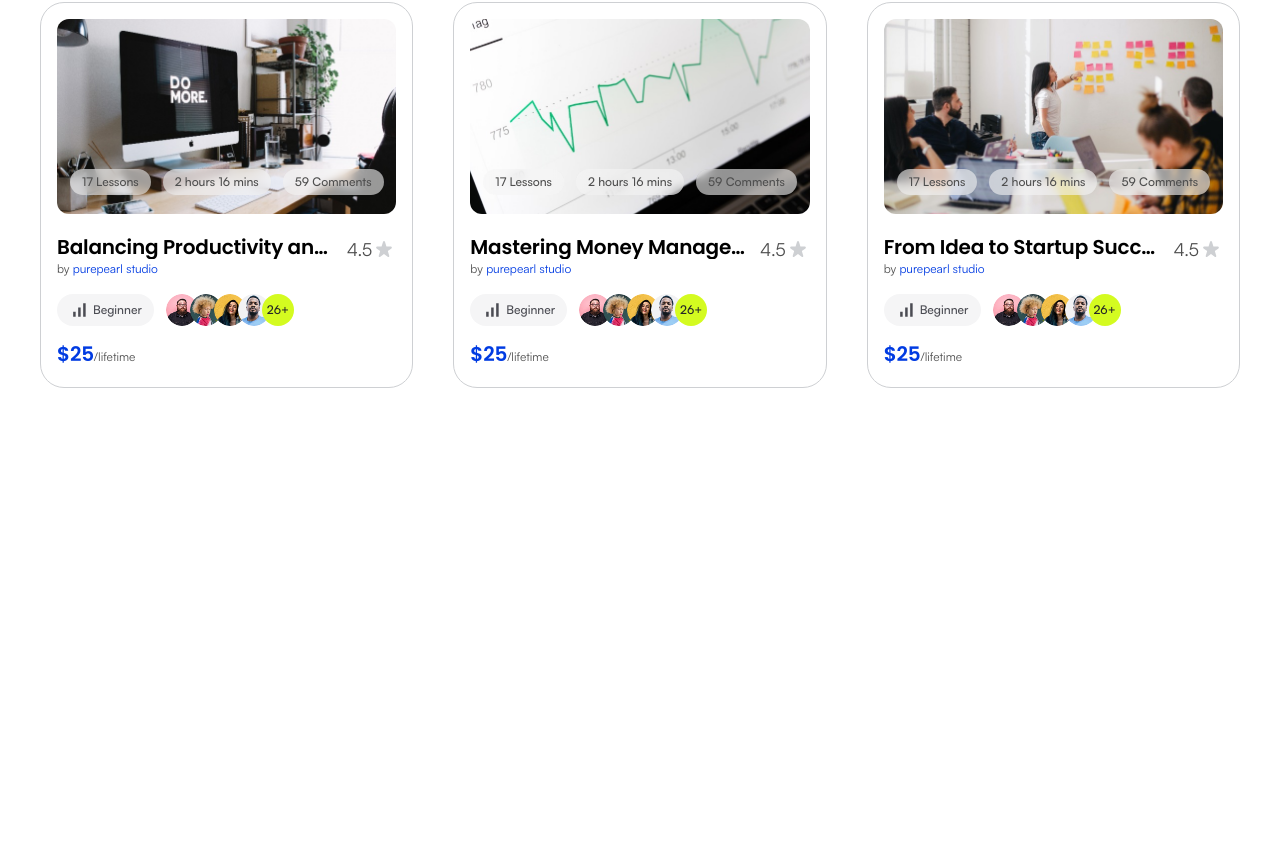
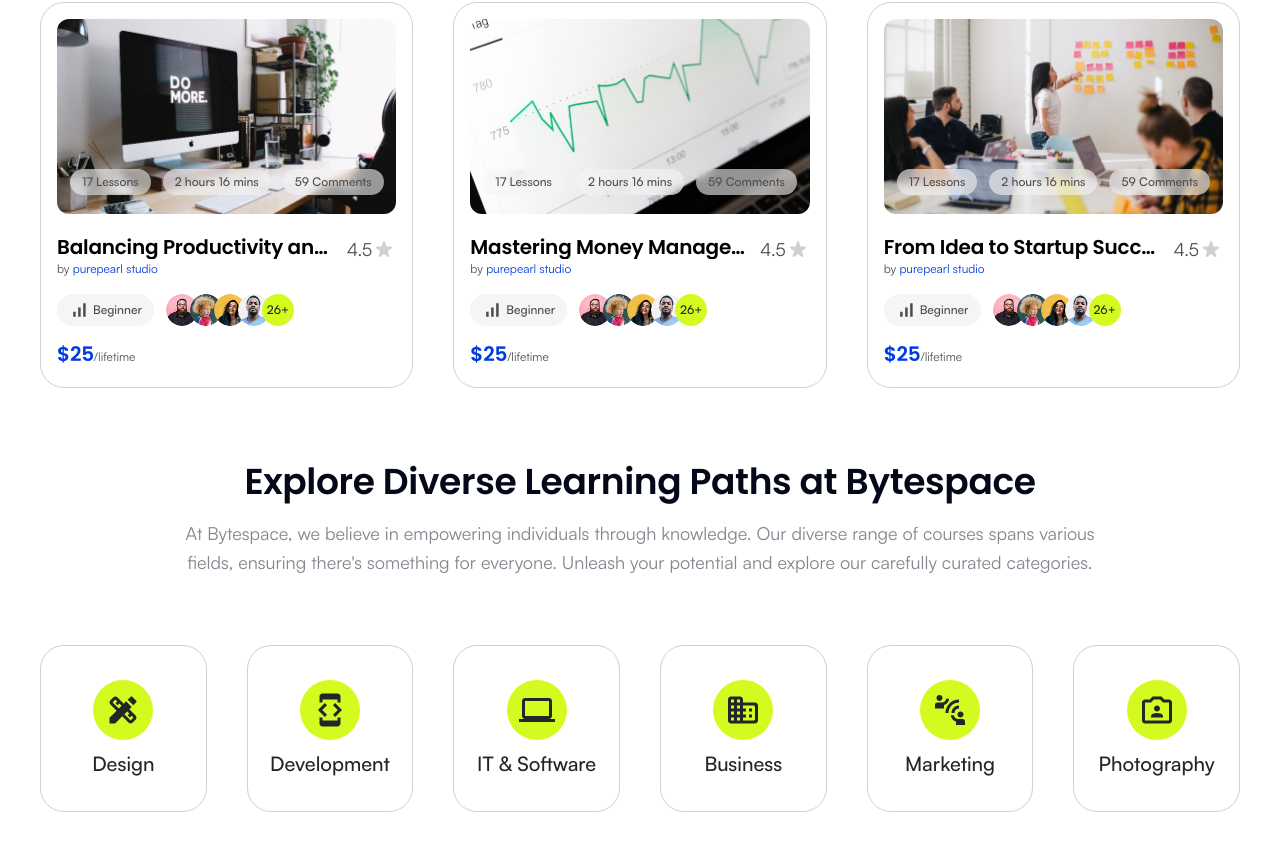
Before and after one commit to ShArafat58/bytespace-web, a Next.js app: page / in a window 1280 px wide. Shown: the part 2192-3042 px from the top of the page. Before the commit the page ends 2652 px from the top, so only its background shows below. Built offline with nearby package versions, Linux system fonts and the light colour scheme.

Commit message:
feat: add learning paths section

```diff
--- a/app/globals.css
+++ b/app/globals.css
@@ -77,7 +77,9 @@
   --text-body-xs: 0.75rem;
   --text-body-xs--line-height: 1.6;
   --text-body-xs--font-weight: 400;
-
+  --text-label-xl: 1.25rem;
+  --text-label-xl--line-height: 1.2;
+  --text-label-xl--font-weight: 500;
   --text-label-l: 1.125rem;
   --text-label-l--line-height: 1.2;
   --text-label-l--font-weight: 500;
--- a/app/page.tsx
+++ b/app/page.tsx
@@ -1,6 +1,7 @@
 import { DiscoverCourses } from "@/components/sections/discover/DiscoverCourses";
 import { Header } from "@/components/sections/Header";
 import { Hero } from "@/components/sections/Hero";
+import { LearningPaths } from "@/components/sections/LearningPaths";
 import { PartnerLogos } from "@/components/sections/PartnerLogos";
 
 export default function HomePage() {
@@ -11,6 +12,7 @@ export default function HomePage() {
         <Hero />
         <PartnerLogos />
         <DiscoverCourses />
+        <LearningPaths />
       </main>
     </>
   );
--- /dev/null
+++ b/components/icons/CategoryIcons.tsx
@@ -0,0 +1,69 @@
+import type { ComponentProps } from "react";
+
+type IconProps = ComponentProps<"svg">;
+
+function IconBase({ children, ...props }: IconProps) {
+  return (
+    <svg
+      width="36"
+      height="36"
+      viewBox="0 0 36 36"
+      fill="currentColor"
+      xmlns="http://www.w3.org/2000/svg"
+      {...props}
+    >
+      {children}
+    </svg>
+  );
+}
+
+export function DesignIcon(props: IconProps) {
+  return (
+    <IconBase {...props}>
+      <path d="M24.36 17.2633L26.715 14.9083L21.09 9.28334L18.735 11.6383L12.525 5.44334C11.355 4.27334 9.45 4.27334 8.28 5.44334L5.43 8.29334C4.26 9.46334 4.26 11.3683 5.43 12.5383L11.625 18.7333L4.5 25.8733V31.4983H10.125L17.265 24.3583L23.46 30.5533C24.885 31.9783 26.805 31.4533 27.705 30.5533L30.555 27.7033C31.725 26.5333 31.725 24.6283 30.555 23.4583L24.36 17.2633ZM13.77 16.6033L7.56 10.4083L10.395 7.55834L12.3 9.46334L10.53 11.2483L12.645 13.3633L14.43 11.5783L16.605 13.7533L13.77 16.6033ZM25.59 28.4383L19.395 22.2433L22.245 19.3933L24.42 21.5683L22.635 23.3533L24.75 25.4683L26.535 23.6833L28.44 25.5883L25.59 28.4383Z" />
+      <path d="M31.065 10.5583C31.65 9.97334 31.65 9.02834 31.065 8.44334L27.555 4.93334C26.85 4.22834 25.875 4.49834 25.44 4.93334L22.695 7.67834L28.32 13.3033L31.065 10.5583Z" />
+    </IconBase>
+  );
+}
+
+export function DevelopmentIcon(props: IconProps) {
+  return (
+    <IconBase {...props}>
+      <path d="M10.5 7.5H25.5V10.5H28.5V4.5C28.5 2.85 27.15 1.515 25.5 1.515L10.5 1.5C8.85 1.5 7.5 2.85 7.5 4.5V10.5H10.5V7.5ZM23.115 24.885L30 18L23.115 11.115L21 13.245L25.755 18L21 22.755L23.115 24.885ZM15 22.755L10.245 18L15 13.245L12.885 11.115L6 18L12.885 24.885L15 22.755ZM25.5 28.5H10.5V25.5H7.5V31.5C7.5 33.15 8.85 34.5 10.5 34.5H25.5C27.15 34.5 28.5 33.15 28.5 31.5V25.5H25.5V28.5Z" />
+    </IconBase>
+  );
+}
+
+export function SoftwareIcon(props: IconProps) {
+  return (
+    <IconBase {...props}>
+      <path d="M30 27C31.65 27 32.985 25.65 32.985 24L33 9C33 7.35 31.65 6 30 6H6C4.35 6 3 7.35 3 9V24C3 25.65 4.35 27 6 27H0L0 30H36V27H30ZM6 9H30V24H6V9Z" />
+    </IconBase>
+  );
+}
+
+export function BusinessIcon(props: IconProps) {
+  return (
+    <IconBase {...props}>
+      <path d="M18 10.5V7.5C18 5.85 16.65 4.5 15 4.5H6C4.35 4.5 3 5.85 3 7.5V28.5C3 30.15 4.35 31.5 6 31.5H30C31.65 31.5 33 30.15 33 28.5V13.5C33 11.85 31.65 10.5 30 10.5H18ZM9 28.5H6V25.5H9V28.5ZM9 22.5H6V19.5H9V22.5ZM9 16.5H6V13.5H9V16.5ZM9 10.5H6V7.5H9V10.5ZM15 28.5H12V25.5H15V28.5ZM15 22.5H12V19.5H15V22.5ZM15 16.5H12V13.5H15V16.5ZM15 10.5H12V7.5H15V10.5ZM28.5 28.5H18V25.5H21V22.5H18V19.5H21V16.5H18V13.5H28.5C29.325 13.5 30 14.175 30 15V27C30 27.825 29.325 28.5 28.5 28.5ZM27 16.5H24V19.5H27V16.5ZM27 22.5H24V25.5H27V22.5Z" />
+    </IconBase>
+  );
+}
+
+export function MarketingIcon(props: IconProps) {
+  return (
+    <IconBase {...props}>
+      <path d="M16.5 21H13.5C13.5 13.545 19.545 7.5 27 7.5V10.5C21.195 10.5 16.5 15.195 16.5 21ZM27 16.5V13.5C22.86 13.5 19.5 16.86 19.5 21H22.5C22.5 18.51 24.51 16.5 27 16.5ZM10.5 6C10.5 4.335 9.165 3 7.5 3C5.835 3 4.5 4.335 4.5 6C4.5 7.665 5.835 9 7.5 9C9.165 9 10.5 7.665 10.5 6ZM17.175 6.75H14.175C13.815 8.88 11.985 10.5 9.75 10.5H5.25C4.005 10.5 3 11.505 3 12.75V16.5H12V13.11C14.79 12.225 16.875 9.765 17.175 6.75ZM28.5 25.5C30.165 25.5 31.5 24.165 31.5 22.5C31.5 20.835 30.165 19.5 28.5 19.5C26.835 19.5 25.5 20.835 25.5 22.5C25.5 24.165 26.835 25.5 28.5 25.5ZM30.75 27H26.25C24.015 27 22.185 25.38 21.825 23.25H18.825C19.125 26.265 21.21 28.725 24 29.61V33H33V29.25C33 28.005 31.995 27 30.75 27Z" />
+    </IconBase>
+  );
+}
+
+export function PhotographyIcon(props: IconProps) {
+  return (
+    <IconBase {...props}>
+      <path d="M30 7.5H25.245L22.5 4.5H13.5L10.755 7.5H6C4.35 7.5 3 8.85 3 10.5V28.5C3 30.15 4.35 31.5 6 31.5H30C31.65 31.5 33 30.15 33 28.5V10.5C33 8.85 31.65 7.5 30 7.5ZM30 28.5H6V10.5H12.075L14.82 7.5H21.18L23.925 10.5H30V28.5Z" />
+      <path d="M18 19.5C19.6569 19.5 21 18.1569 21 16.5C21 14.8431 19.6569 13.5 18 13.5C16.3431 13.5 15 14.8431 15 16.5C15 18.1569 16.3431 19.5 18 19.5Z" />
+      <path d="M22.17 21.87C20.895 21.315 19.485 21 18 21C16.515 21 15.105 21.315 13.83 21.87C12.72 22.35 12 23.43 12 24.645V25.5H24V24.645C24 23.43 23.28 22.35 22.17 21.87Z" />
+    </IconBase>
+  );
+}
--- /dev/null
+++ b/components/sections/LearningPaths.tsx
@@ -0,0 +1,37 @@
+import Link from "next/link";
+import { Container } from "@/components/ui/Container";
+import { SectionHeading } from "@/components/ui/SectionHeading";
+import { learningPaths } from "@/lib/data/learningPaths";
+
+export function LearningPaths() {
+  return (
+    <section aria-labelledby="learning-paths-heading" className="pb-30">
+      <Container className="flex flex-col items-center gap-17">
+        <SectionHeading
+          id="learning-paths-heading"
+          title="Explore Diverse Learning Paths at Bytespace"
+          description="At Bytespace, we believe in empowering individuals through knowledge. Our diverse range of courses spans various fields, ensuring there's something for everyone. Unleash your potential and explore our carefully curated categories."
+          titleClassName="text-heading-s"
+        />
+        <ul className="grid w-full grid-cols-6 gap-10">
+          {learningPaths.map(({ label, Icon }) => (
+            <li key={label}>
+              <Link
+                href="#courses"
+                className="flex aspect-square flex-col items-center justify-center gap-3 rounded-3xl border border-neutral-200 transition-shadow hover:shadow-lg focus-ring"
+              >
+                <span className="flex size-15 items-center justify-center rounded-full bg-secondary-400">
+                  <Icon
+                    aria-hidden="true"
+                    className="size-9 text-neutral-950"
+                  />
+                </span>
+                <span className="text-label-xl text-neutral-950">{label}</span>
+              </Link>
+            </li>
+          ))}
+        </ul>
+      </Container>
+    </section>
+  );
+}
--- /dev/null
+++ b/lib/data/learningPaths.ts
@@ -0,0 +1,23 @@
+import type { ComponentProps, ComponentType } from "react";
+import {
+  BusinessIcon,
+  DesignIcon,
+  DevelopmentIcon,
+  MarketingIcon,
+  PhotographyIcon,
+  SoftwareIcon,
+} from "@/components/icons/CategoryIcons";
+
+export type LearningPath = {
+  label: string;
+  Icon: ComponentType<ComponentProps<"svg">>;
+};
+
+export const learningPaths: LearningPath[] = [
+  { label: "Design", Icon: DesignIcon },
+  { label: "Development", Icon: DevelopmentIcon },
+  { label: "IT & Software", Icon: SoftwareIcon },
+  { label: "Business", Icon: BusinessIcon },
+  { label: "Marketing", Icon: MarketingIcon },
+  { label: "Photography", Icon: PhotographyIcon },
+];
--- a/lib/utils.ts
+++ b/lib/utils.ts
@@ -10,6 +10,7 @@ const textStyles = [
   "body-m",
   "body-s",
   "body-xs",
+  "label-xl",
   "label-l",
   "label-m",
   "label-s",
```
